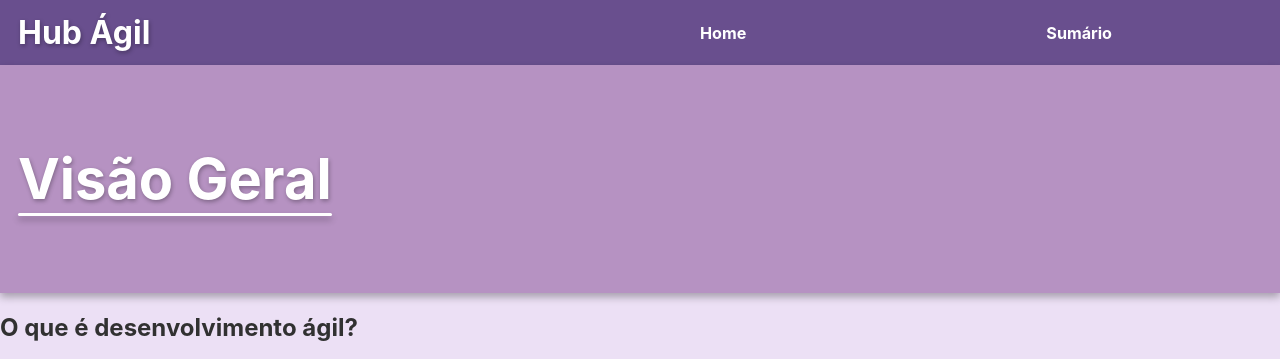
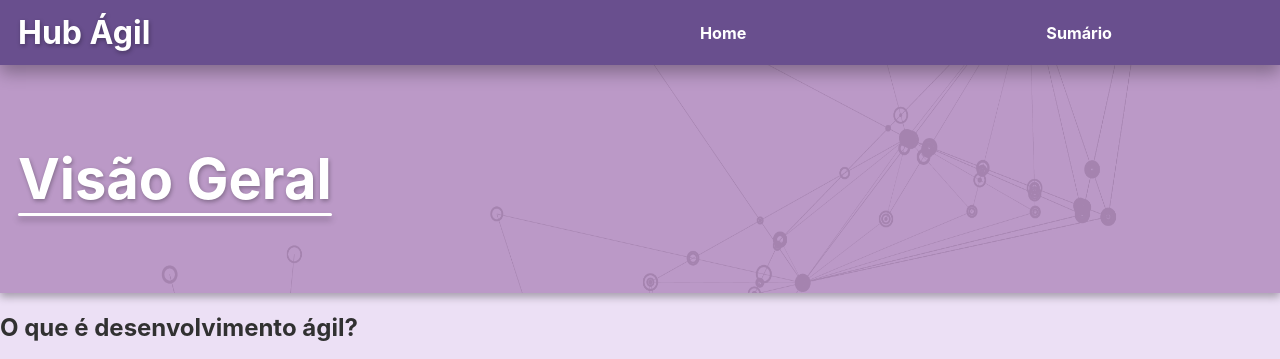
Before and after one commit to mdeloko/HubAgil, a plain HTML site: page CODE/visao-geral.html in a window 1280 px wide. Shown: the top 359 px of the page. Drawn offline with Linux system fonts and the light colour scheme.

Commit message:
code: Alteração dos arquivos css e adição de uma imagem

```diff
--- a/CODE/css/style-sumario.css
+++ b/CODE/css/style-sumario.css
@@ -13,6 +13,11 @@ body {
     padding: 13px 18px;
     text-shadow: 1px 2px 4px rgba(0, 0, 0, 0.3);
     box-shadow: 0 8px 16px rgba(0, 0, 0, 0.3); /* Sombra mais visível */
+    display: flex;
+    justify-content: space-between;
+    align-items: center;
+    position: relative; /* Necessário para z-index */
+    z-index: 15; /* Garante que o cabeçalho esteja acima de outros elementos */
     display: flex;
     justify-content: space-between;
     align-items: center;
@@ -39,7 +44,10 @@ body {
 
 /* Menu de navegação */
 .menu {
-    background-color: #B692C2; /* Cor de fundo do menu */
+    background-image: url('/images/pngegg.png'); /* Substitua com o caminho da sua imagem */
+    background-size: 1300px 1500px; /* Faz a imagem cobrir todo o menu */
+    background-repeat: no-repeat;
+    background-position: right 45%; /* Centraliza a imagem no menu */
     padding: 80px 18px;
     text-shadow: 1px 2px 4px rgba(0, 0, 0, 0.3);
     box-shadow: 0 4px 8px rgba(0, 0, 0, 0.3); /* Aumentada a opacidade da sombra */
@@ -47,12 +55,26 @@ body {
     z-index: 10; /* Garante que o menu esteja acima de outros elementos */
 }
 
+.menu::before {
+    content: '';
+    position: absolute;
+    top: 0;
+    left: 0;
+    width: 100%;
+    height: 100%;
+    background-color: rgba(182, 146, 194, 0.9); /* Cor roxa com 60% de opacidade */
+    z-index: 1; /* Faz a camada roxa ficar sobre a imagem */
+}
+
+
+/* Garante que os links estejam acima da camada roxa */
 .menu a {
     position: relative;
     color: white;
-    text-decoration: none; /* Remove o sublinhado padrão */
+    text-decoration: none;
     font-size: 3.5em;
     font-weight: bolder;
+    z-index: 2; /* Garante que o texto esteja acima da camada roxa */
 }
 
 .menu a::after {
--- a/CODE/css/style-visao-geral.css
+++ b/CODE/css/style-visao-geral.css
@@ -13,6 +13,11 @@ body {
     padding: 13px 18px;
     text-shadow: 1px 2px 4px rgba(0, 0, 0, 0.3);
     box-shadow: 0 8px 16px rgba(0, 0, 0, 0.3); /* Sombra mais visível */
+    display: flex;
+    justify-content: space-between;
+    align-items: center;
+    position: relative; /* Necessário para z-index */
+    z-index: 15; /* Garante que o cabeçalho esteja acima de outros elementos */
     display: flex;
     justify-content: space-between;
     align-items: center;
@@ -39,7 +44,10 @@ body {
 
 /* Menu de navegação */
 .menu {
-    background-color: #B692C2; /* Cor de fundo do menu */
+    background-image: url('/images/pngegg.png'); /* Substitua com o caminho da sua imagem */
+    background-size: 1300px 1500px; /* Faz a imagem cobrir todo o menu */
+    background-repeat: no-repeat;
+    background-position: right 45%; /* Centraliza a imagem no menu */
     padding: 80px 18px;
     text-shadow: 1px 2px 4px rgba(0, 0, 0, 0.3);
     box-shadow: 0 4px 8px rgba(0, 0, 0, 0.3); /* Aumentada a opacidade da sombra */
@@ -47,12 +55,26 @@ body {
     z-index: 10; /* Garante que o menu esteja acima de outros elementos */
 }
 
+.menu::before {
+    content: '';
+    position: absolute;
+    top: 0;
+    left: 0;
+    width: 100%;
+    height: 100%;
+    background-color: rgba(182, 146, 194, 0.9); /* Cor roxa com 60% de opacidade */
+    z-index: 1; /* Faz a camada roxa ficar sobre a imagem */
+}
+
+
+/* Garante que os links estejam acima da camada roxa */
 .menu a {
     position: relative;
     color: white;
-    text-decoration: none; /* Remove o sublinhado padrão */
+    text-decoration: none;
     font-size: 3.5em;
     font-weight: bolder;
+    z-index: 2; /* Garante que o texto esteja acima da camada roxa */
 }
 
 .menu a::after {
--- a/CODE/css/style.css
+++ b/CODE/css/style.css
@@ -38,22 +38,36 @@ body {
 
 /* Menu de navegação */
 .menu {
-    background-color: #B692C2; /* Cor de fundo do menu */
+    background-image: url('/images/pngegg.png'); /* Substitua com o caminho da sua imagem */
+    background-size: 1300px 1500px; /* Faz a imagem cobrir todo o menu */
+    background-repeat: no-repeat;
+    background-position: right 45%; /* Centraliza a imagem no menu */
+    position: relative; /* Necessário para o pseudo-elemento ::before */
     padding: 80px 18px;
     text-shadow: 1px 2px 4px rgba(0, 0, 0, 0.3);
     box-shadow: 0 4px 8px rgba(0, 0, 0, 0.3); /* Aumentada a opacidade da sombra */
-    position: relative; /* Necessário para z-index */
     z-index: 10; /* Garante que o menu esteja acima de outros elementos */
 }
 
+.menu::before {
+    content: '';
+    position: absolute;
+    top: 0;
+    left: 0;
+    width: 100%;
+    height: 100%;
+    background-color: rgba(182, 146, 194, 0.9); /* Cor roxa com 60% de opacidade */
+    z-index: 1; /* Faz a camada roxa ficar sobre a imagem */
+}
+
+/* Garante que os links estejam acima da camada roxa */
 .menu a {
     position: relative;
     color: white;
-    text-decoration: none; /* Remove o sublinhado padrão */
+    text-decoration: none;
     font-size: 3.5em;
     font-weight: bolder;
-
-
+    z-index: 2; /* Garante que o texto esteja acima da camada roxa */
 }
 
 .menu a::after {
```
Also changed, not shown: CODE/images/pngegg.png (added), CODE/images/pokedex.png (deleted).
